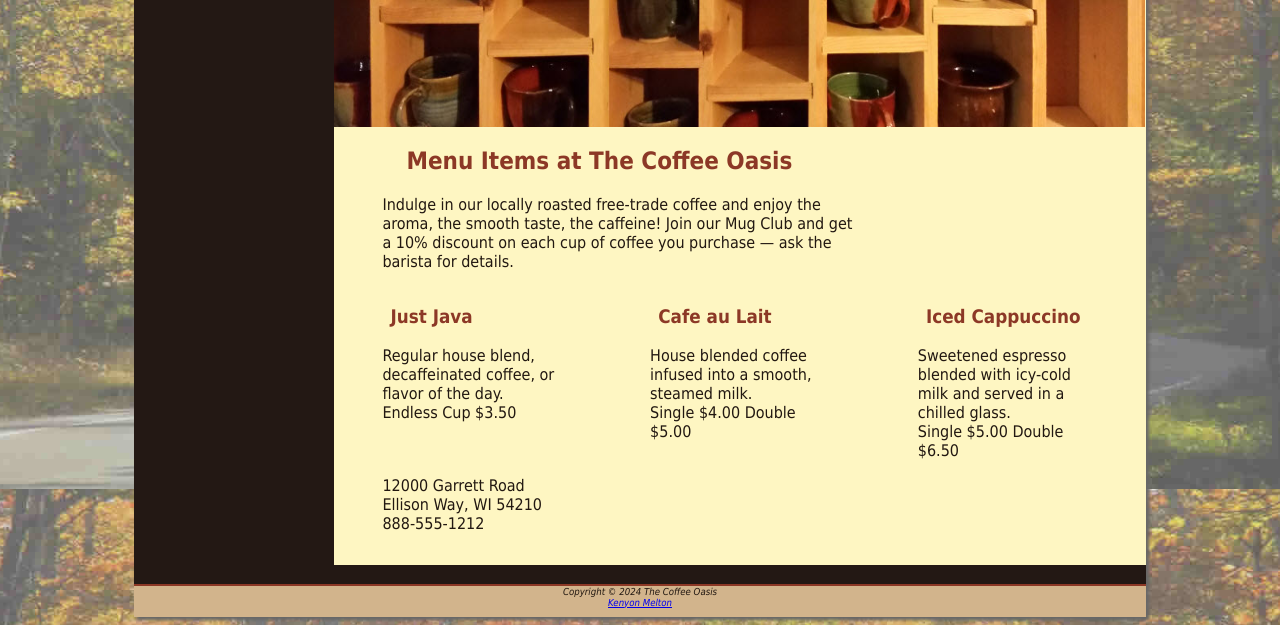
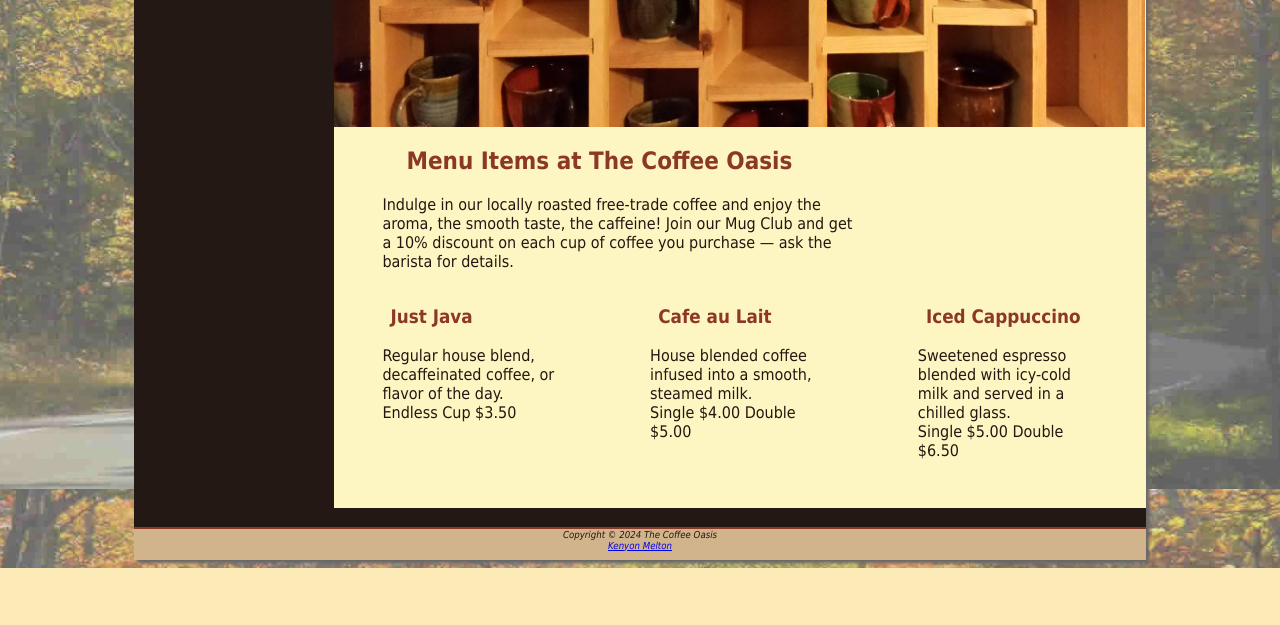
Before and after one commit to WallfacerX/vanilla-web-development-lab, a plain HTML site: page W5coffee/menu.html in a window 1280 px wide. Shown: the part 311-936 px from the top of the page. After the commit the page ends 879 px from the top, so only its background shows below. Drawn offline with Linux system fonts and the light colour scheme.

Commit message:
fix W5 menu and music contact info

```diff
--- a/W5coffee/menu.html
+++ b/W5coffee/menu.html
@@ -56,11 +56,15 @@
         </p>
     </section>
 
-    <div>
-      12000 Garrett Road<br>
-      Ellison Way, WI 54210<br>
-      888-555-1212
-    </div>
+    <!--
+    Address/contact block removed from the Menu page per the original
+    Week 1 requirement to remove Home page contact information.
+        <div>
+            12000 Garrett Road<br>
+            Ellison Way, WI 54210<br>
+            888-555-1212
+        </div>
+        -->
 
 </main>
 
```
Also changed, not shown: W5coffee/music.html (+4 -0 lines).
